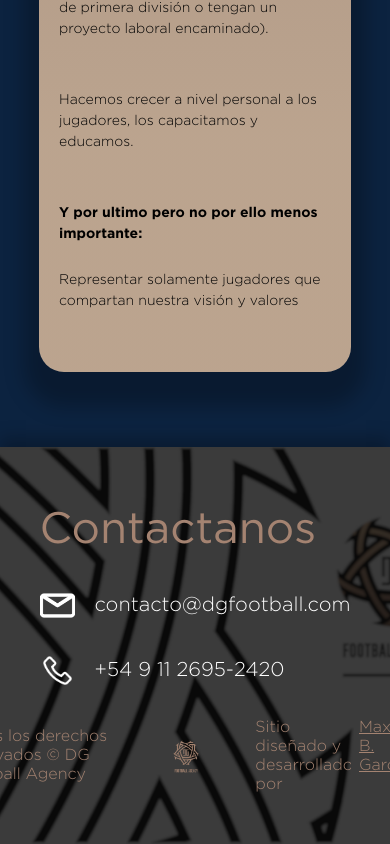
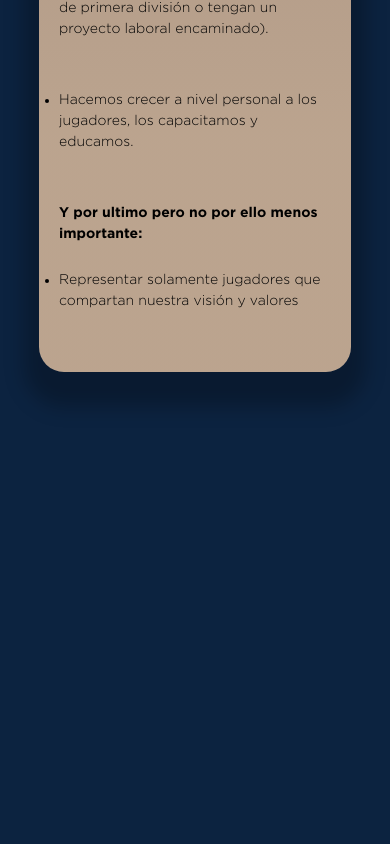
Before and after one commit to GarciaMaximoB/DG-Football, a React (Vite) app: page / in a window 390 px wide. Shown: the part 6097-6941 px from the top of the page. After the commit the page ends 6544 px from the top, so only its background shows below. Built offline with nearby package versions, Linux system fonts and the light colour scheme.

Commit message:
Cambios en el navbar responsive

```diff
--- a/src/App.css
+++ b/src/App.css
@@ -649,7 +649,7 @@
   }
   .links-desktop.open {
     height: 90vh;
-    top: 90px;
+    top: 100%;
     opacity: 1;
   }
 }
--- a/src/App.jsx
+++ b/src/App.jsx
@@ -16,7 +16,7 @@ function App() {
           <Route path="/players" element={<PlayersPage />} />
           <Route path="/transfers" element={<TransferPage />} />
         </Routes>
-        <Footer />
+        {/* <Footer /> */}
       </div>
     </Router>
   );
--- a/src/index.css
+++ b/src/index.css
@@ -35,7 +35,6 @@ a{
 *{
   margin: 0;
   padding: 0;
-  overflow-x: hidden;
 }
 
   body {
```
